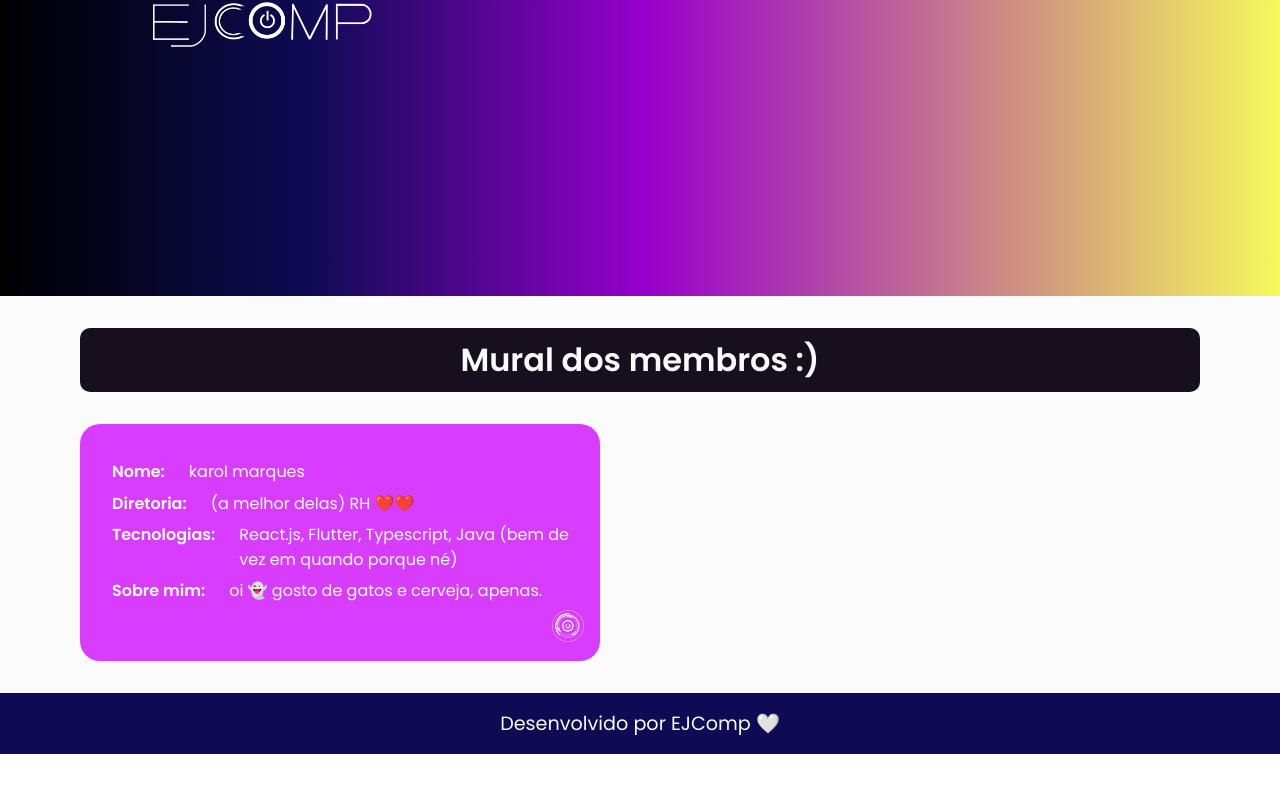
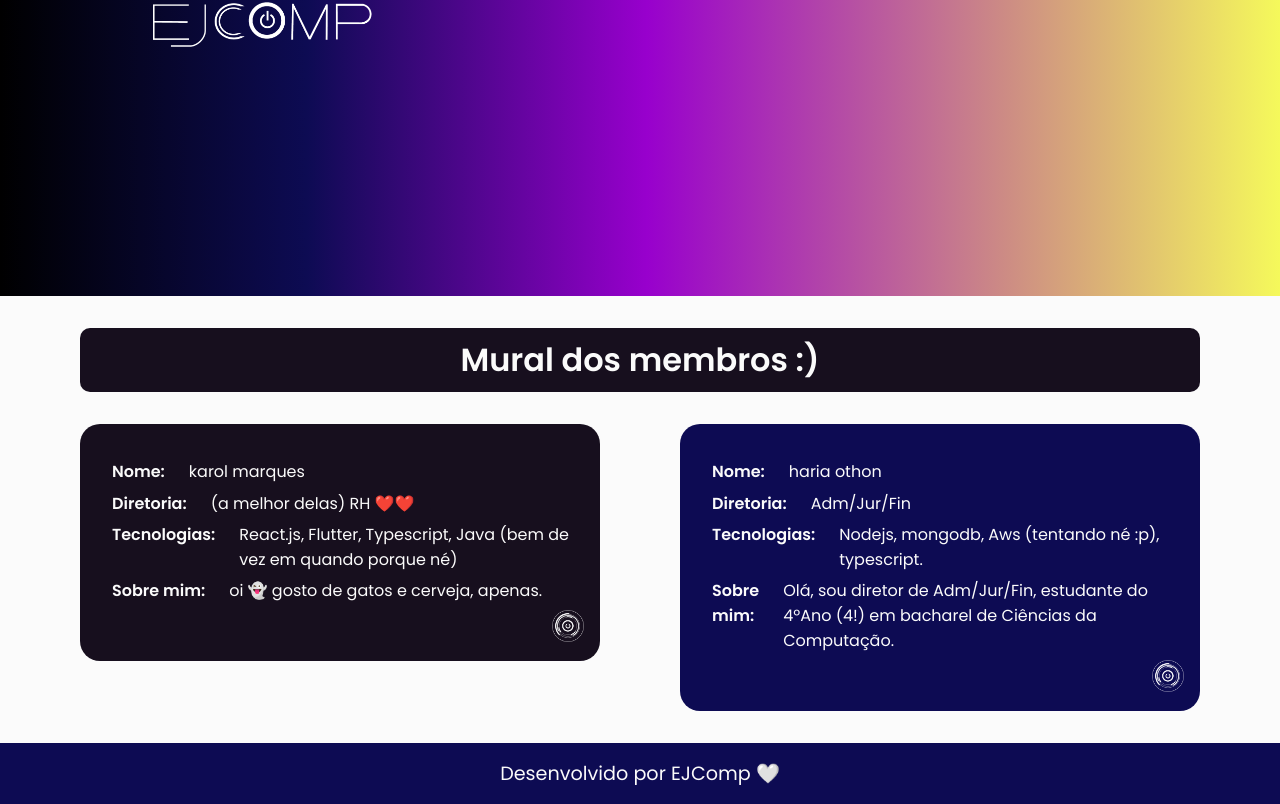
Before and after one commit to ejcompunesp/hacktoberfest2022, a React (Create React App) app: page / in a window 1280 px wide. Shown: the part 504-1308 px from the top of the page. Before the commit the page ends 1258 px from the top, so only its background shows below. Built offline with nearby package versions, Linux system fonts and the light colour scheme.

Commit message:
Mural admjurfin haria ;p

```diff
--- a/src/mural.ts
+++ b/src/mural.ts
@@ -21,4 +21,10 @@ export const members: arrayMemberType = [
     tecnologias: "React.js, Flutter, Typescript, Java (bem de vez em quando porque né)",
     sobreMim: "oi 👻 gosto de gatos e cerveja, apenas."
   },
+  {
+    nome: "haria othon",
+    diretoria: "Adm/Jur/Fin",
+    tecnologias: "Nodejs, mongodb, Aws (tentando né :p), typescript.",
+    sobreMim: "Olá, sou diretor de Adm/Jur/Fin, estudante do 4ºAno (4!) em bacharel de Ciências da Computação."
+  },
 ];
```
Also changed, not shown: 2 other files (tests, documents, lock files or other folders).
